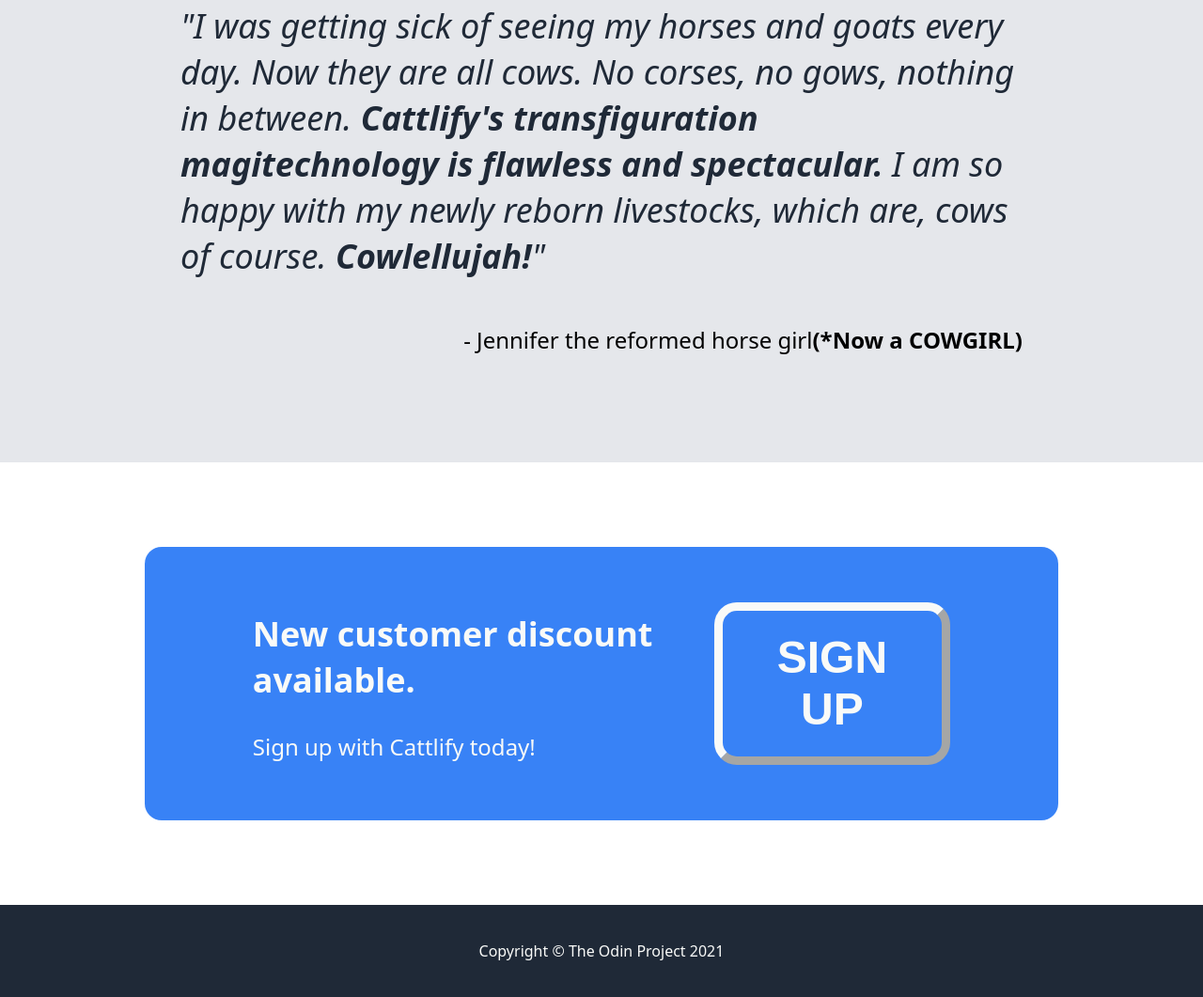
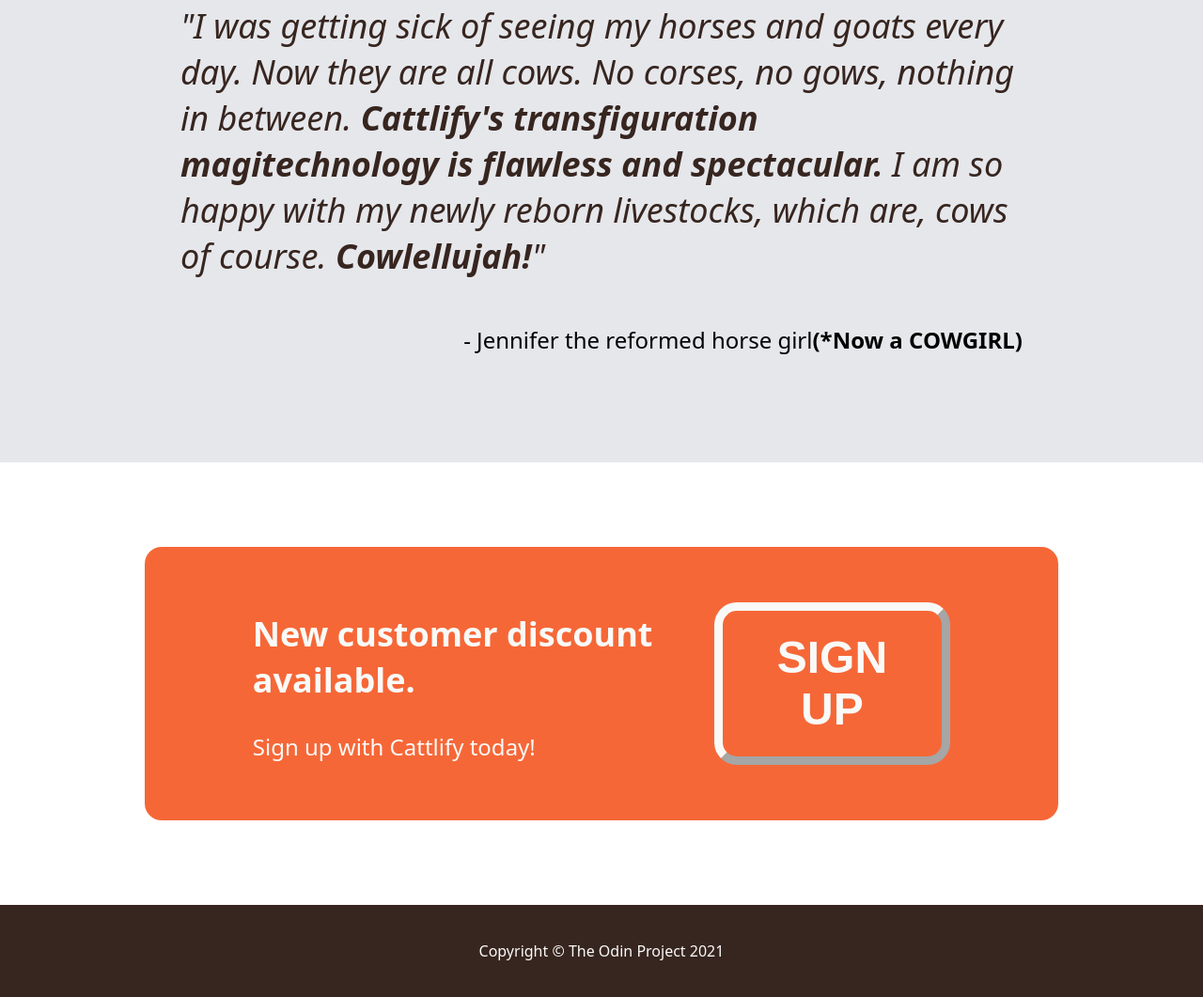
Before and after one commit to nayh6482/odin-flexbox-landing, a plain HTML site: page index.html in a window 1280 px wide. Shown: the part 1387-2448 px from the top of the page at 94% size. Drawn offline with Linux system fonts and the light colour scheme.

Commit message:
change color scheme [warm]

```diff
--- a/styles.css
+++ b/styles.css
@@ -5,7 +5,7 @@ body {
 
 /* BG, txt color schemes */
 .dark-bg {
-  background-color: #1f2937;
+  background-color: #37251f;
 }
 
 .light-txt {
@@ -53,7 +53,7 @@ li {
   font-size: 18px;
   color: #f9faf8;
   font-weight: bold;
-  background-color: #3882f6;
+  background-color: #f66737;
   padding: 8px 24px;
   margin-top: 18px;
   border: none;
@@ -103,7 +103,7 @@ li {
 }
 
 .quote {
-  color: #1F2937;
+  color: #37251f;
   font-size: 36px;
   font-style: italic;
   font-weight: lighter;
@@ -122,7 +122,7 @@ li {
 }
 
 .ctainer {
-  background-color: #3882F6;
+  background-color: #f66737;
   margin: 7% 12%;
   padding: 3% 9%;
   border-radius: 18px;
@@ -145,7 +145,7 @@ li {
 }
 
 .cta-button {
-  background-color: #3882F6;
+  background-color: #f66737;
   border-radius: 24px;
   border-color: #F9FAF8;
   border-width: 9px;
@@ -162,7 +162,7 @@ li {
 
 .footer {
   padding: 3% 15%;
-  background-color: #1f2937;
+  background-color: #37251f;
   color: #f9faf8;
   text-align:center;
 }
```
